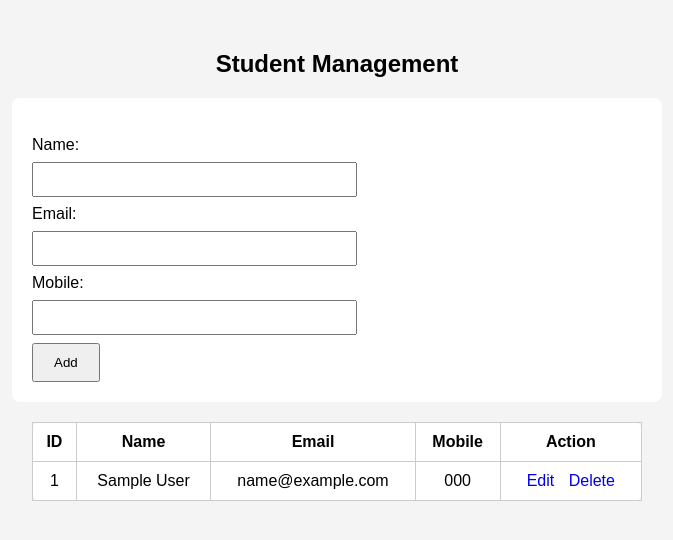
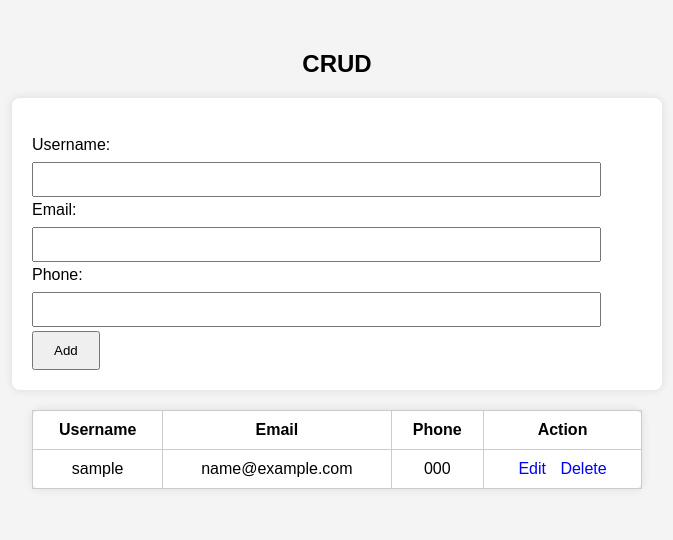
Before and after one commit to esteham/PHP-MySQL, a PHP site: page /evidence.php in a window 1280 px wide. Shown: the top 540 px of the page, without its empty margins (303-976 px from the left). Run offline with PHP 8.4, Linux system fonts and the light colour scheme; tables that the repository leaves empty or names only in its code hold one stand-in row (values such as "Sample post").

Commit message:
Update evidence.php

```diff
--- a/Evidence/Evidence/evidence.php
+++ b/Evidence/Evidence/evidence.php
@@ -1,67 +1,100 @@
 <?php
-// Database connection
 $host = "localhost";
-$dbname = "student_db";
-$username = "root";
+$dbname = "crud_db";
+$dbuser = "root";
 $password = "";
 
 try {
-	$pdo = new PDO("mysql:host=$host;dbname=$dbname", $username, $password);
-	// Setting PDO error mode
+    $pdo = new PDO("mysql:host=$host;dbname=$dbname", $dbuser, $password);
     $pdo->setAttribute(PDO::ATTR_ERRMODE, PDO::ERRMODE_EXCEPTION);
 } catch (PDOException $e) {
     die("Database connection failed: " . $e->getMessage());
 }
 
-//  Add new student
+$emailError = $phoneError = '';
+$username = $email = $phone = '';
+
+$editData = null;
+
+// Add
 if (isset($_POST['add'])) {
-	$name = $_POST['name'];
+    $username = $_POST['username'];
     $email = $_POST['email'];
-	$mobile = $_POST['mobile'];
+    $phone = $_POST['phone'];
 
-	$stmt = $pdo->prepare("INSERT INTO students (name, email, mobile) VALUES (?, ?, ?)");
-	$stmt->execute([$name, $email, $mobile]);
+    $valid = true;
+
+    if (!filter_var($email, FILTER_VALIDATE_EMAIL)) {
+        $emailError = "Please enter a valid email address.";
+        $valid = false;
+    }
+    if (!preg_match("/^01[0-9]{9}$/", $phone)) {
+        $phoneError = "Phone number must start with 01 and be exactly 11 digits.";
+        $valid = false;
     }
 
-// Update student
+    if ($valid) {
+        $stmt = $pdo->prepare("INSERT INTO cruds (username, email, phone) VALUES (?, ?, ?)");
+        $stmt->execute([$username, $email, $phone]);
+        $username = $email = $phone = '';
+    }
+}
+
+// Update
 if (isset($_POST['update'])) {
     $id = $_POST['id'];
-	$name = $_POST['name'];
+    $username = $_POST['username'];
     $email = $_POST['email'];
-	$mobile = $_POST['mobile'];
+    $phone = $_POST['phone'];
 
-	$stmt = $pdo->prepare("UPDATE students SET name=?, email=?, mobile=? WHERE id=?");
-	$stmt->execute([$name, $email, $mobile, $id]);
+    $valid = true;
+
+   if (!preg_match("/^[a-zA-Z0-9._%+-]+@[a-zA-Z0-9.-]+\.[a-zA-Z]{2,}$/", $email))
+    {
+	    $emailError = "Please enter a valid email useing @";
+        $valid = false;
 	}
 
-// Delete student
+    if (!preg_match("/^01[0-9]{9}$/", $phone)) {
+        $phoneError = "Phone number must start with 01 and be exactly 11 digits.";
+        $valid = false;
+    }
+
+    if ($valid) {
+        $stmt = $pdo->prepare("UPDATE cruds SET username=?, email=?, phone=? WHERE id=?");
+        $stmt->execute([$username, $email, $phone, $id]);
+        exit;
+    } else {
+        $editData = ['id' => $id, 'username' => $username, 'email' => $email, 'phone' => $phone];
+    }
+}
+
+// Delete
 if (isset($_GET['delete'])) {
     $id = $_GET['delete'];
-	$stmt = $pdo->prepare("DELETE FROM students WHERE id=?");
+    $stmt = $pdo->prepare("DELETE FROM cruds WHERE id=?");
     $stmt->execute([$id]);
 }
 
-// Load student data for editing
-$editData = null;
+// Edit
 if (isset($_GET['edit'])) {
     $id = $_GET['edit'];
-	$stmt = $pdo->prepare("SELECT * FROM students WHERE id=?");
+    $stmt = $pdo->prepare("SELECT * FROM cruds WHERE id=?");
     $stmt->execute([$id]);
     $editData = $stmt->fetch(PDO::FETCH_ASSOC);
 }
 
-// Display all student records
-$stmt = $pdo->query("SELECT * FROM students ORDER BY id DESC");
-$students = $stmt->fetchAll(PDO::FETCH_ASSOC);
+// Get all records
+$stmt = $pdo->query("SELECT * FROM cruds ORDER BY id DESC");
+$cruds = $stmt->fetchAll(PDO::FETCH_ASSOC);
 ?>
 
 <!DOCTYPE html>
 <html>
 <head>
-	<title>Simple CRUD System</title>
+    <title>CRUD Management System</title>
     <style>
-		body
-		{
+        body {
             display: flex;
             flex-direction: column;
             align-items: center;
@@ -69,85 +102,87 @@ $students = $stmt->fetchAll(PDO::FETCH_ASSOC);
             margin: 30px;
             background: #f4f4f4;
         }
-		form, table
-		{
+        form, table {
             width: 50%;
             background: #fff;
             padding: 20px;
             border-radius: 8px;
+            box-shadow: 0 0 10px rgba(0, 0, 0, 0.1);
         }
-		input[type=text], input[type=email]
-		{
+        input[type=text], input[type=email] {
             padding: 8px;
-			width: 50%;
-			margin: 8px 0;
+            width: 90%;
+            margin: 8px 0 4px 0;
         }
-		input[type=submit]
-		{
+        input[type=submit] {
             padding: 10px 20px;
         }
-		table
-		{
+        .error {
+            color: red;
+            font-size: 14px;
+            margin-bottom: 8px;
+        }
+        table {
             border-radius: 8px;
-			width: 50%;
             border-collapse: collapse;
             margin-top: 20px;
         }
-		th, td
-		{
-
+        th, td {
             padding: 10px;
             border: 1px solid #ccc;
             text-align: center;
         }
-		a
-		{
-			text-decoration: none; margin: 0 5px;
+        a {
+            text-decoration: none;
+            margin: 0 5px;
+            color: blue;
         }
     </style>
 </head>
 <body>
 
-<h2> Student Management</h2>
+<h2>CRUD</h2>
 
-<!-- Form: add or edit -->
+<!-- Form -->
 <form method="post">
     <input type="hidden" name="id" value="<?= $editData['id'] ?? '' ?>"><br>
-	<label>Name:</label><br>
-	<input type="text" name="name" required value="<?= $editData['name'] ?? '' ?>"><br>
+
+    <label>Username:</label><br>
+    <input type="text" name="username" required value="<?= $editData['username'] ?? $username ?>"><br>
 
     <label>Email:</label><br>
-	<input type="email" name="email" required value="<?= $editData['email'] ?? '' ?>"><br>
+    <input type="text" name="email" required value="<?= $editData['email'] ?? $email ?>"><br>
+    <?php if ($emailError): ?><div class="error"><?= $emailError ?></div><?php endif; ?>
 
-	<label>Mobile:</label><br>
-	<input type="text" name="mobile" required value="<?= $editData['mobile'] ?? '' ?>"><br>
+    <label>Phone:</label><br>
+    <input type="text" name="phone" required value="<?= $editData['phone'] ?? $phone ?>"><br>
+    <?php if ($phoneError): ?><div class="error"><?= $phoneError ?></div><?php endif; ?>
 
     <?php if ($editData): ?><br>
         <input type="submit" name="update" value="Update">
-		<a href="#">Cancel</a>
+        <a href="crud.php">Cancel</a>
     <?php else: ?>
         <input type="submit" name="add" value="Add">
     <?php endif; ?>
 </form>
 
-<!--  Data table -->
+<!-- Table -->
 <table>
     <tr>
-		<th>ID</th>
-		<th>Name</th>
+
+        <th>Username</th>
         <th>Email</th>
-		<th>Mobile</th>
+        <th>Phone</th>
         <th>Action</th>
     </tr>
-	<?php foreach ($students as $stu): ?>
+    <?php foreach ($cruds as $stu): ?>
     <tr>
-		<td><?= $stu['id'] ?></td>
-		<td><?= $stu['name'] ?></td>
+        <td><?= $stu['username'] ?></td>
         <td><?= $stu['email'] ?></td>
-		<td><?= $stu['mobile'] ?></td>
+        <td><?= $stu['phone'] ?></td>
         <td>
-			<a href="?edit=<?= $stu['id'] ?>"> Edit</a>
-			<a href="?delete=<?= $stu['id'] ?>" onclick="return confirm('Are you sure you want to delete?')"> Delete</a>
+            <a href="?edit=<?= $stu['id'] ?>">Edit</a>
+            <a href="?delete=<?= $stu['id'] ?>" onclick="return confirm('Are you sure you want to delete this record?')">Delete</a>
         </td>
     </tr>
     <?php endforeach; ?>
```
Lines whose indentation alone changed are shown as unchanged.
